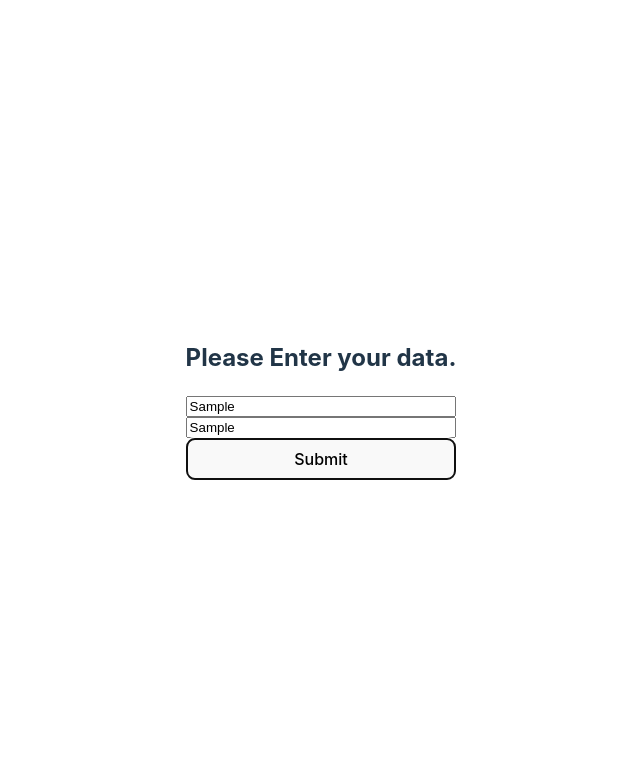
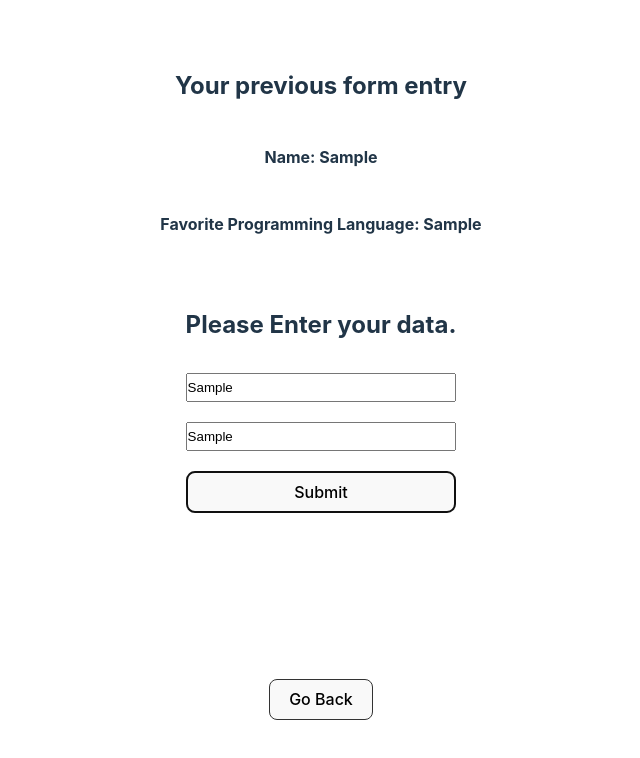
Before and after one commit to shinyonogi/my-react-playground, a React (Vite) app: page /stateform in a window 1280 px wide. Both pictures are taken after typing "Sample", "Sample" into the empty fields and a click on the button "Submit". Shown: the top 758 px of the page, without its empty margins (319-959 px from the left). Built offline with nearby package versions, Linux system fonts and the light colour scheme.

Commit message:
Changed a lil

```diff
--- a/src/projects/Home/index.tsx
+++ b/src/projects/Home/index.tsx
@@ -15,13 +15,13 @@ const Home = () => {
                 <h2>Welcome To My React Playground!</h2>
                 <ul className='project-links'>
                     <li>
-                        <a onClick={() => navigate("buttonstate")}>Button State (with useState)</a>
-                    </li>
-                    <li>
-                        <a onClick={() => navigate("navbardrop")}>Navbar with DropDown Menu</a>
+                        <a onClick={() => navigate("buttonstate")}>Button State</a>
                     </li>
                     <li>
                         <a onClick={() => navigate("stateform")}>Form State</a>
+                    </li>
+                    <li>
+                        <a onClick={() => navigate("navbardrop")}>Navbar with DropDown</a>
                     </li>
                 </ul>
                 <div className='powered-by'>
--- a/src/projects/StateForm/StateForm.css
+++ b/src/projects/StateForm/StateForm.css
@@ -2,3 +2,17 @@
     display: flex;
     flex-direction: column;
 }
+
+.stateform input {
+    margin: 10px 0px;
+    padding: 5px 0px;
+}
+
+.stateform button {
+    margin-top: 10px;
+}
+
+.form--submitted {
+    position: absolute;
+    top: 3rem;
+}
--- a/src/projects/StateForm/index.tsx
+++ b/src/projects/StateForm/index.tsx
@@ -1,4 +1,7 @@
-import { useEffect, useState } from 'react';
+import { useState } from 'react';
+
+import GoBackButton from '../../components/GoBackButton';
+
 import './StateForm.css';
 
 interface IStateForm {
@@ -7,24 +10,36 @@ interface IStateForm {
 }
 
 const StateForm = () => {
+    const [isFormSubmitted, setIsFormSubmitted] = useState<boolean>(false);
     const [formEntry, setFormEntry] = useState<IStateForm>(
         {
             name: "",
             favoriteProgrammingLanguage: ""
         }
     );
-
-    useEffect(() => {
-        console.log(formEntry);
-    }, [formEntry]);
+    const [prevFormEntry, setPrevFormEntry] = useState<IStateForm>(
+        {
+            name: "",
+            favoriteProgrammingLanguage: ""
+        }
+    );
 
     const handleSubmit = (e: React.FormEvent) => {
         e.preventDefault();
-        console.log(`You have submitted the form with following entries: \nYour name: ${formEntry.name} \nYour favorite Programming Language: ${formEntry.favoriteProgrammingLanguage}`);
+
+        setPrevFormEntry(formEntry);
+        setIsFormSubmitted(true);
     };
 
     return (
         <>
+            {isFormSubmitted && (
+                <div className='form--submitted'>
+                    <h2>Your previous form entry</h2>
+                    <h4>Name: {prevFormEntry.name}</h4>
+                    <h4>Favorite Programming Language: {prevFormEntry.favoriteProgrammingLanguage}</h4>
+                </div>
+            )}
             <form className="stateform" onSubmit={handleSubmit}>
                 <h2>Please Enter your data.</h2>
                 <input
@@ -43,6 +58,7 @@ const StateForm = () => {
                 />
                 <button type="submit">Submit</button>
             </form>
+            <GoBackButton />
         </>
   )
 }
--- a/src/projects/buttonState/ButtonState.css
+++ b/src/projects/buttonState/ButtonState.css
@@ -8,10 +8,6 @@ h1 {
     margin: 0;
 }
 
-p {
-    display: block;
+button {
+    margin-top: 20px;
 }
-
-button {
-    display: block;
-}
--- a/src/projects/buttonState/index.tsx
+++ b/src/projects/buttonState/index.tsx
@@ -11,7 +11,6 @@ const ButtonStatePage: React.FC = () => {
         <>
             <div>
                 <h1>Click me!</h1>
-                <p>(Using useState Hook)</p>
                 <button onClick={() => setButtonClickCount((prev) => prev + 1)}>
                     {buttonClickCount}
                 </button>
```
